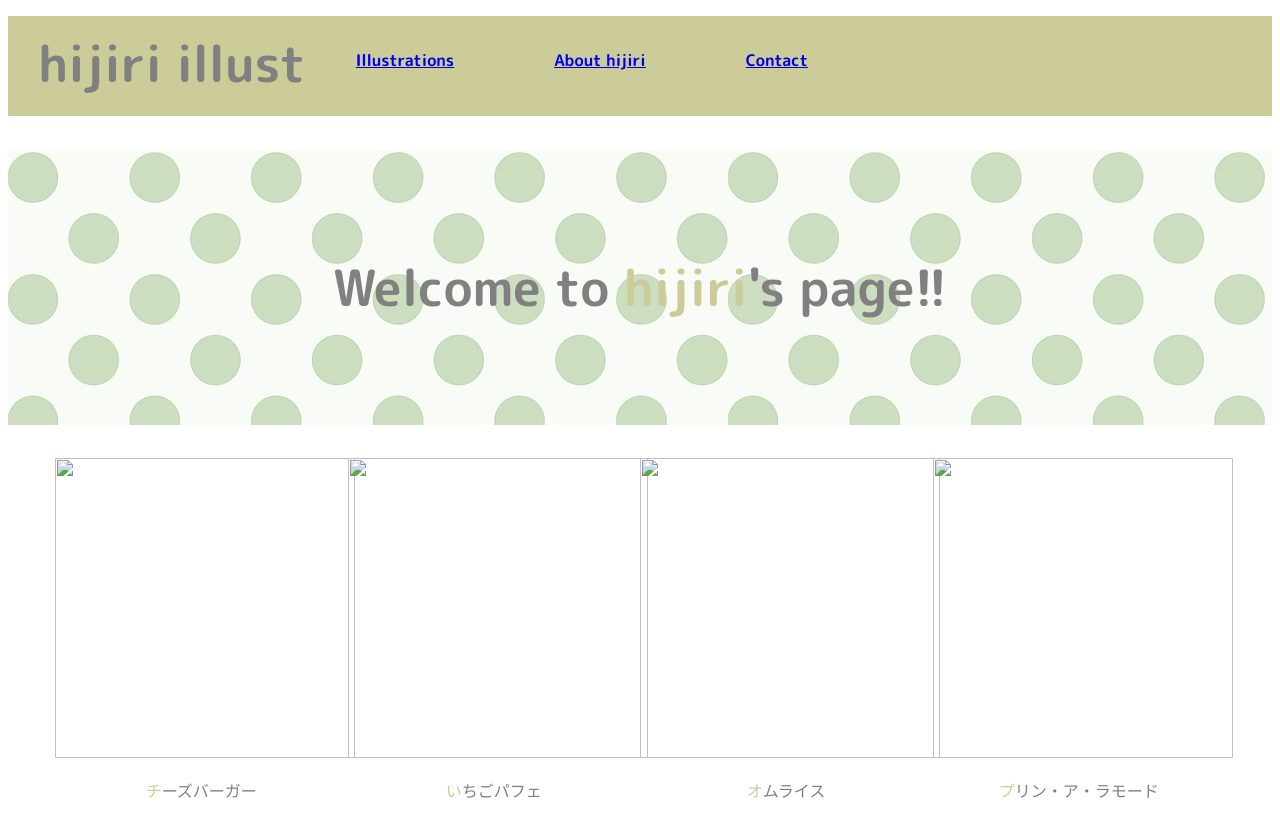
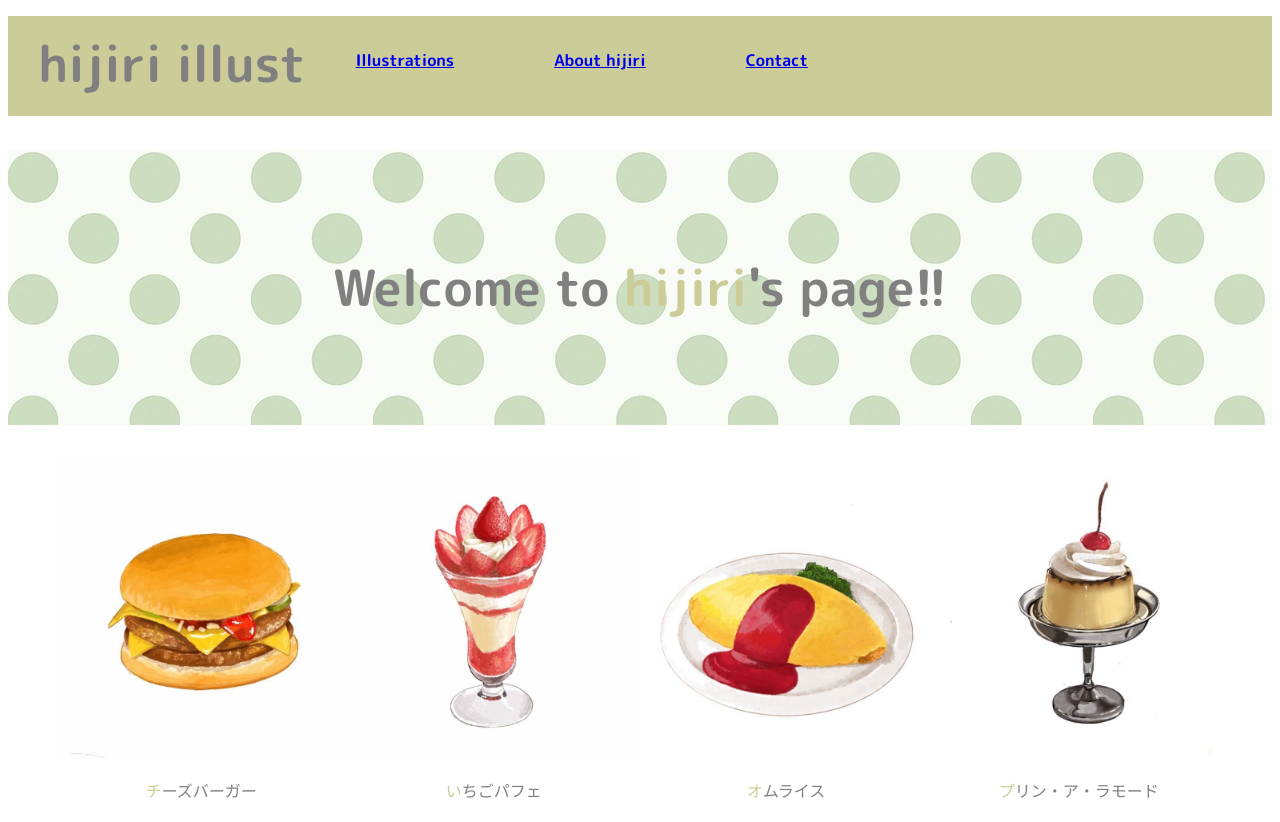
Before and after one commit to hana87hana87/hijiri, a plain HTML site: page index.html in a window 1280 px wide. Shown: the top 822 px of the page. Drawn offline with Linux system fonts and the light colour scheme; files whose address does not match are found by name.

Commit message:
Update index.html

```diff
--- a/index.html
+++ b/index.html
@@ -34,25 +34,25 @@
             <div class="illusts">
 
                 <div class="illust">
-                    <img class="tabemono" src="img/hanba-ga-.jpg">
+                    <img class="tabemono" src="https://raw.githubusercontent.com/hana87hana87/hijiri/main/hanba-ga-.jpg">
                     <p><span>チ</span>ーズバーガー</p>
 
                 </div>
 
                 <div class="illust">
-                    <img class="tabemono" src="img/pafe.jpg">
+                    <img class="tabemono" src="https://raw.githubusercontent.com/hana87hana87/hijiri/main/pafe.jpg">
                     <p><span>い</span>ちごパフェ</p>
 
                 </div>
 
                 <div class="illust">
-                    <img class="tabemono" src="img/omuraisu.jpg">
+                    <img class="tabemono" src="https://raw.githubusercontent.com/hana87hana87/hijiri/main/omuraisu.jpg">
                     <p><span>オ</span>ムライス</p>
 
                 </div>
 
                 <div class="illust">
-                    <img class="tabemono" src="img/purin.jpg">
+                    <img class="tabemono" src="https://raw.githubusercontent.com/hana87hana87/hijiri/main/purin.jpg">
                     <p><span>プ</span>リン・ア・ラモード</p>
 
                 </div>
```
